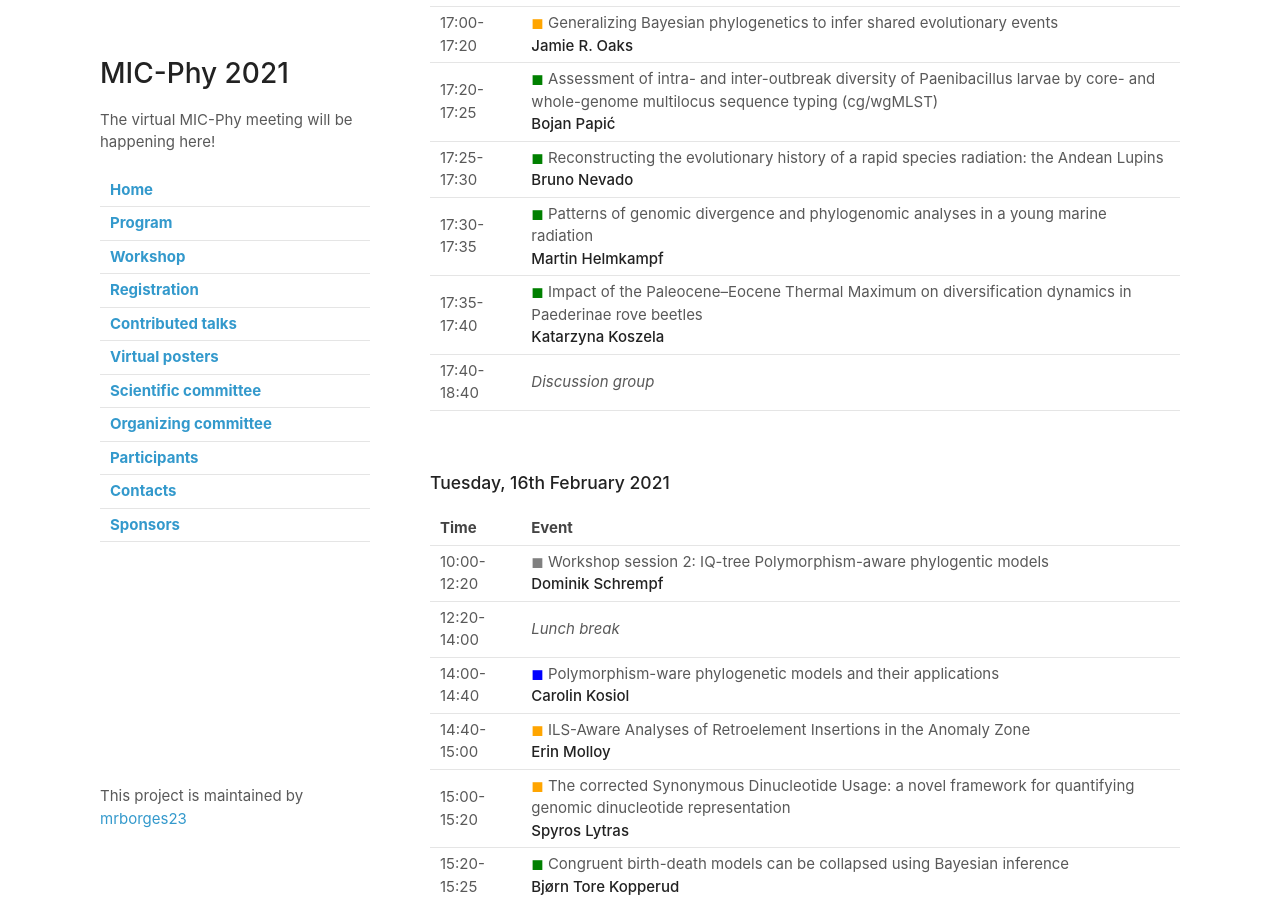
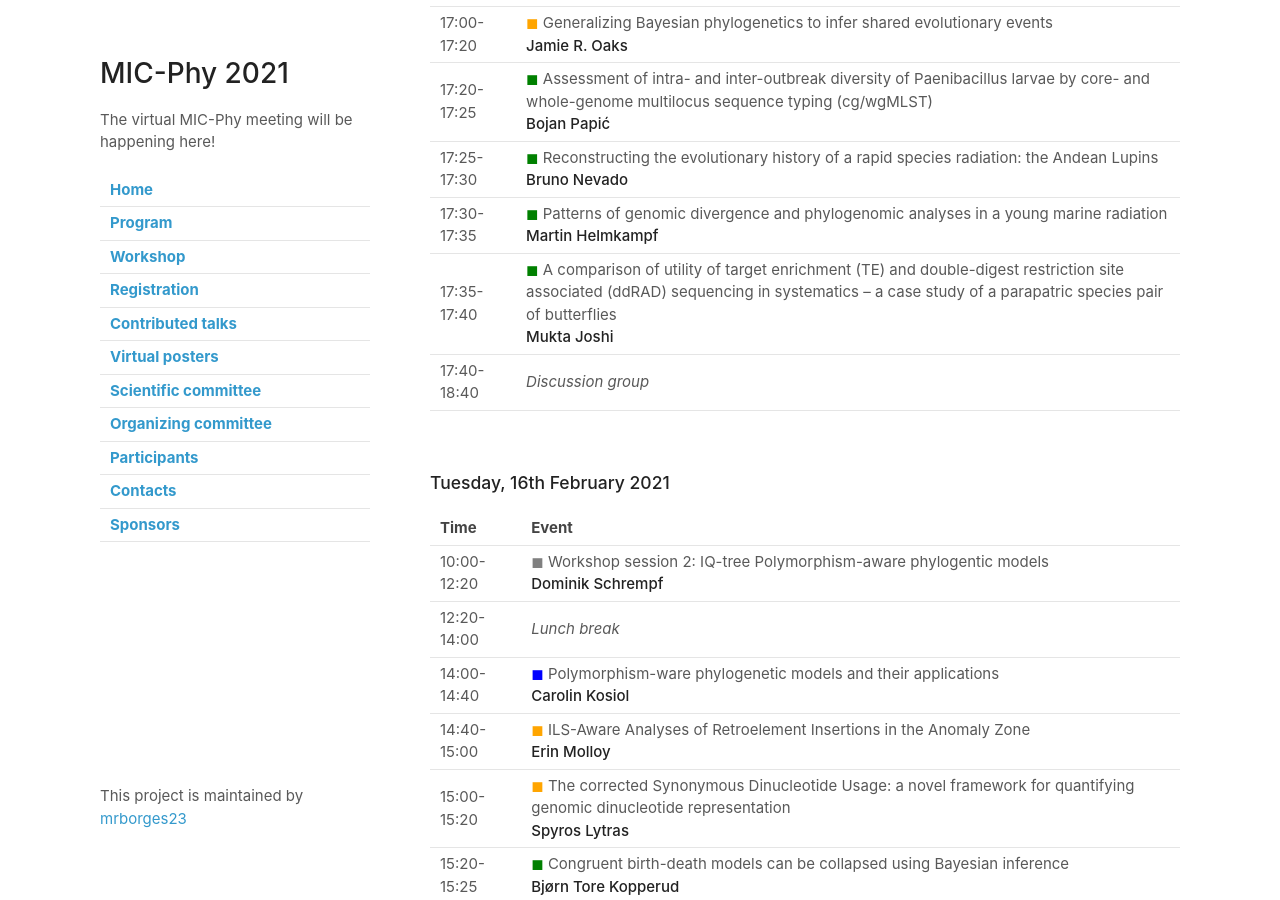
Before and after one commit to mrborges23/micphy2021, a Jekyll site: the page built from program.md, in a window 1280 px wide and 900 px high, scrolled down 1288 px. Built offline with Jekyll 4.4.1, drawn with Linux system fonts in a browser that asks for light colours; our own code applies the rules of GitHub Pages for plain Markdown files.

Commit message:
schedule

```diff
--- a/program.md
+++ b/program.md
@@ -32,7 +32,7 @@
 |17:20-17:25| <span style="color:green">&#9724;</span> Assessment of intra- and inter-outbreak diversity of Paenibacillus larvae by core- and whole-genome multilocus sequence typing (cg/wgMLST) <br/> **Bojan Papić** |
 |17:25-17:30| <span style="color:green">&#9724;</span> Reconstructing the evolutionary history of a rapid species radiation: the Andean Lupins <br/> **Bruno Nevado**|
 |17:30-17:35| <span style="color:green">&#9724;</span> Patterns of genomic divergence and phylogenomic analyses in a young marine radiation <br/> **Martin Helmkampf** |
-|17:35-17:40| <span style="color:green">&#9724;</span> Impact of the Paleocene–Eocene Thermal Maximum on diversification dynamics in Paederinae rove beetles <br/> **Katarzyna Koszela** |
+|17:35-17:40| <span style="color:green">&#9724;</span> A comparison of utility of target enrichment (TE) and double-digest restriction site associated (ddRAD) sequencing in systematics – a case study of a parapatric species pair of butterflies <br/> **Mukta Joshi** |
 |17:40-18:40| *Discussion group* |
 
 <br>
```
